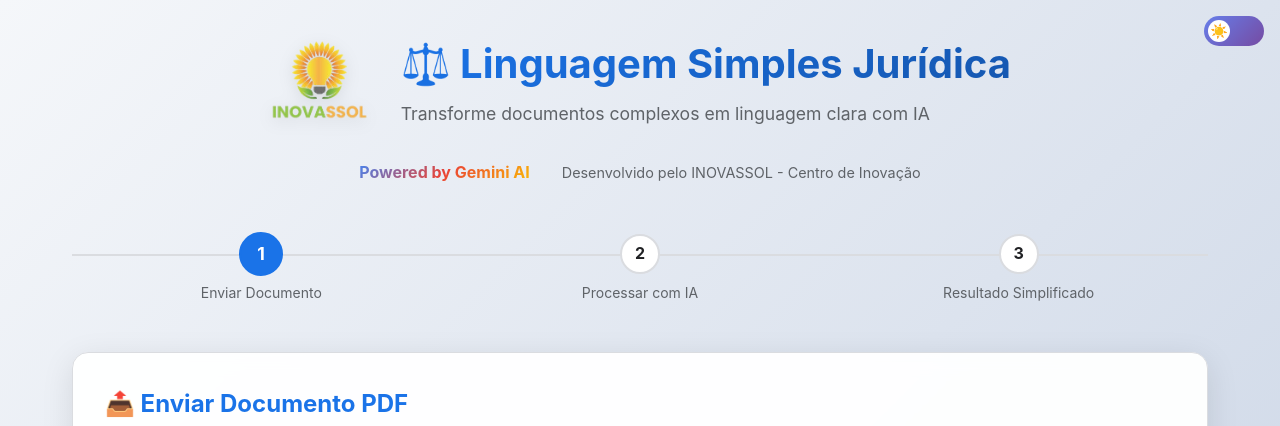
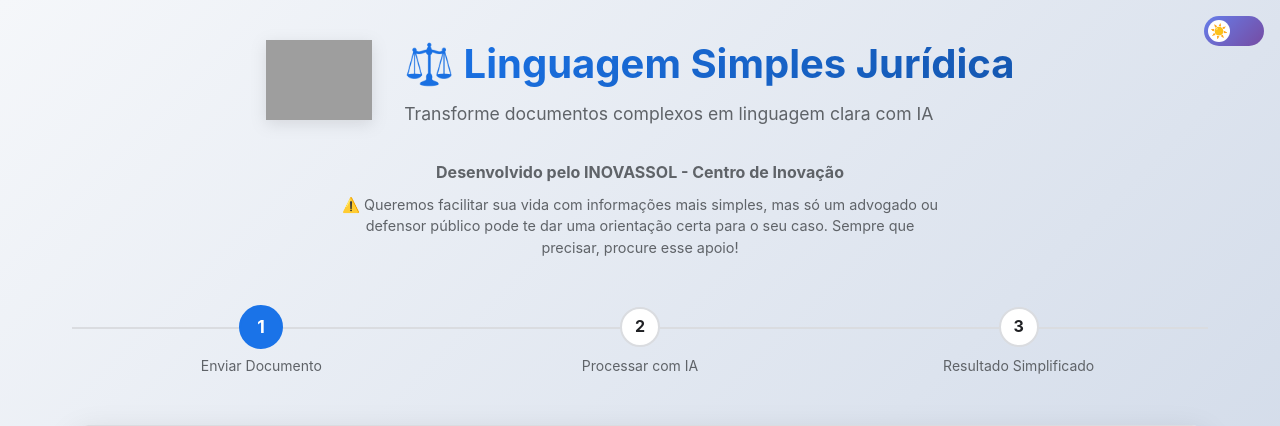
Before and after one commit to andreviniciusdioliveira/projeto-linguaguem-simples, a Python web app: template templates/index.html in a window 1280 px wide. Shown: the top 426 px of the page. Run offline with Jinja, Linux system fonts and the light colour scheme; the template is opened without the code that fills it, so the values that code supplies are empty; grey boxes are pictures that could not be loaded.

Commit message:
index.html

```diff
--- a/templates/index.html
+++ b/templates/index.html
@@ -671,20 +671,20 @@
         <!-- Header -->
         <header class="header">
             <div style="display: flex; align-items: center; justify-content: center; gap: 2rem; margin-bottom: 2rem;">
-                <img src="/static/logoinovassol.png" alt="INOVASSOL - Centro de Inovação"
+                <img src="/static/logoinovasso.png" alt="INOVASSOL - Centro de Inovação"
                      style="height: 80px; width: auto; filter: drop-shadow(0 4px 8px rgba(0,0,0,0.1));">
                 <div style="text-align: left;">
                     <h1 style="margin-bottom: 0.25rem;">⚖️ Linguagem Simples Jurídica</h1>
                     <p style="margin: 0;">Transforme documentos complexos em linguagem clara com IA</p>
                 </div>
             </div>
-            <div style="display: flex; align-items: center; justify-content: center; gap: 2rem; flex-wrap: wrap;">
-                <span style="background: linear-gradient(135deg, #4285f4 0%, #ea4335 50%, #fbbc04 100%); -webkit-background-clip: text; -webkit-text-fill-color: transparent; font-weight: bold;">
-                    Powered by Gemini AI
-                </span>
-                <span style="color: var(--text-muted); font-size: 0.9rem;">
-                    Desenvolvido pelo INOVASSOL - Centro de Inovação
-                </span>
+            <div style="text-align: center;">
+                <p style="color: var(--text-muted); font-size: 1rem; margin-bottom: 0.5rem;">
+                    <strong>Desenvolvido pelo INOVASSOL - Centro de Inovação</strong>
+                </p>
+                <p style="color: var(--text-muted); font-size: 0.9rem; max-width: 600px; margin: 0 auto; line-height: 1.5;">
+                    ⚠️ Queremos facilitar sua vida com informações mais simples, mas só um advogado ou defensor público pode te dar uma orientação certa para o seu caso. Sempre que precisar, procure esse apoio!
+                </p>
             </div>
         </header>
 
```
